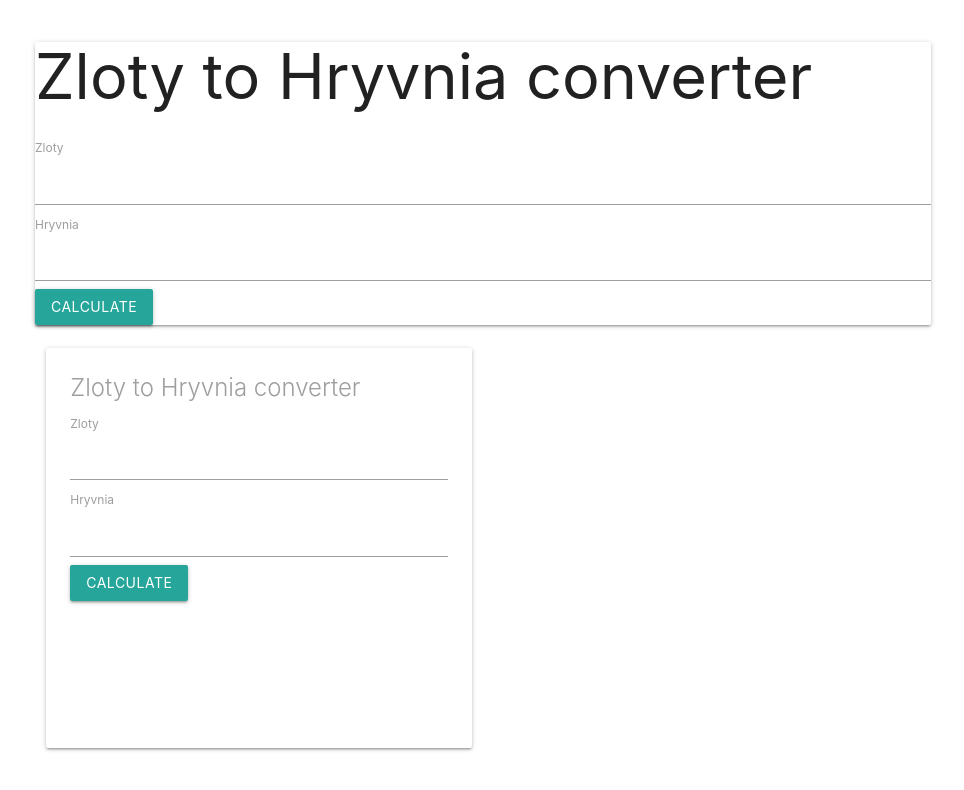
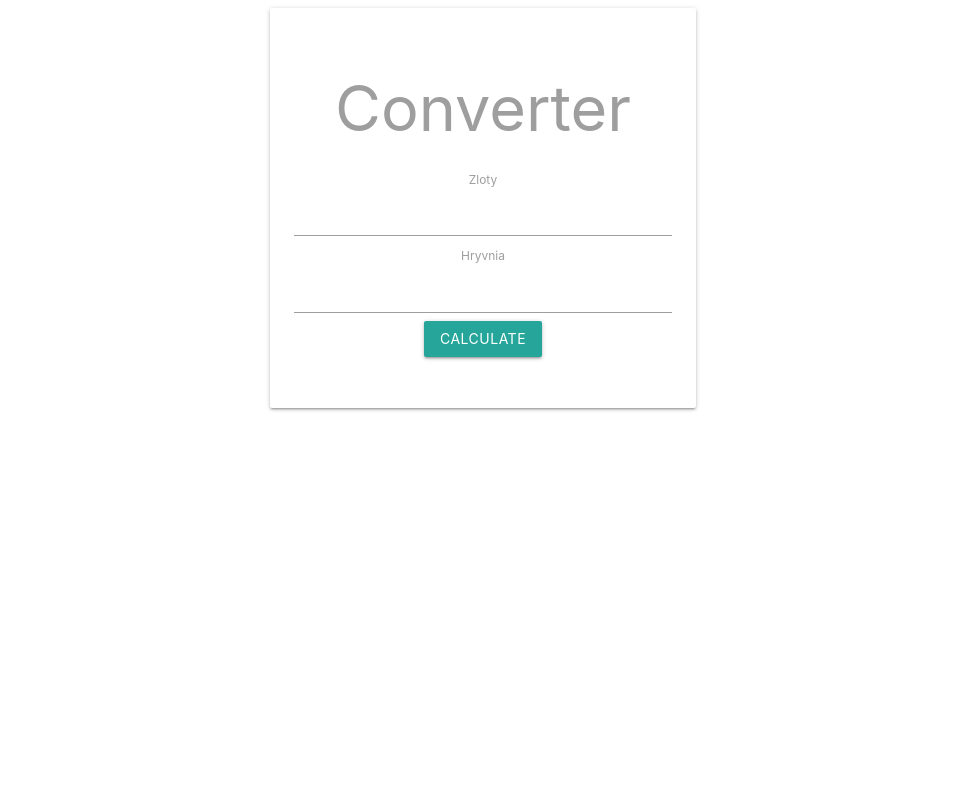
Before and after one commit to romankhairov/currency-converter, a website: page index.html in a window 1280 px wide. Shown: the whole page, without its empty margins (157-1121 px from the left). Drawn offline with nearby package versions, Linux system fonts and the light colour scheme.

Commit message:
style done

```diff
--- a/index.html
+++ b/index.html
@@ -15,10 +15,12 @@
   <body>
 
   <div class="container">
-
-      <div class="card vertical">
-
-        <h1>Zloty to Hryvnia converter</h1>
+    <div class="row center">
+      <div class="col s6 offset-s3">
+        <div class="card medium">
+          <div class="card-content">
+            <h1 class="header center grey-text">Converter</h1>
+            <!-- <span class="card-title grey-text">Zloty to Hryvnia converter</span> -->
 
             <form action="#">
               <div class="input-group">
@@ -32,32 +34,6 @@
               </div>
 
               <button class="btn">Calculate</button>
-
-        </form>
-
-      </div>
-
-    </div>
-
-<div class="container">
-  <div class="row">
-    <div class="col s8 m6">
-      <div class="card medium">
-        <div class="card-content">
-          <span class="card-title grey-text">Zloty to Hryvnia converter</span>
-
-          <form action="#">
-            <div class="input-group">
-              <label>Zloty</label>
-              <input type="number" class="form-control" />
-            </div>
-
-            <div class="input-group">
-              <label>Hryvnia</label>
-              <input type="number" class="form-control" />
-            </div>
-
-            <button class="btn halfway-fab">Calculate</button>
 
             </form>
           </div>
```
Also changed, not shown: app/index.html (+1 -1 lines). Lines whose indentation alone changed are shown as unchanged.
